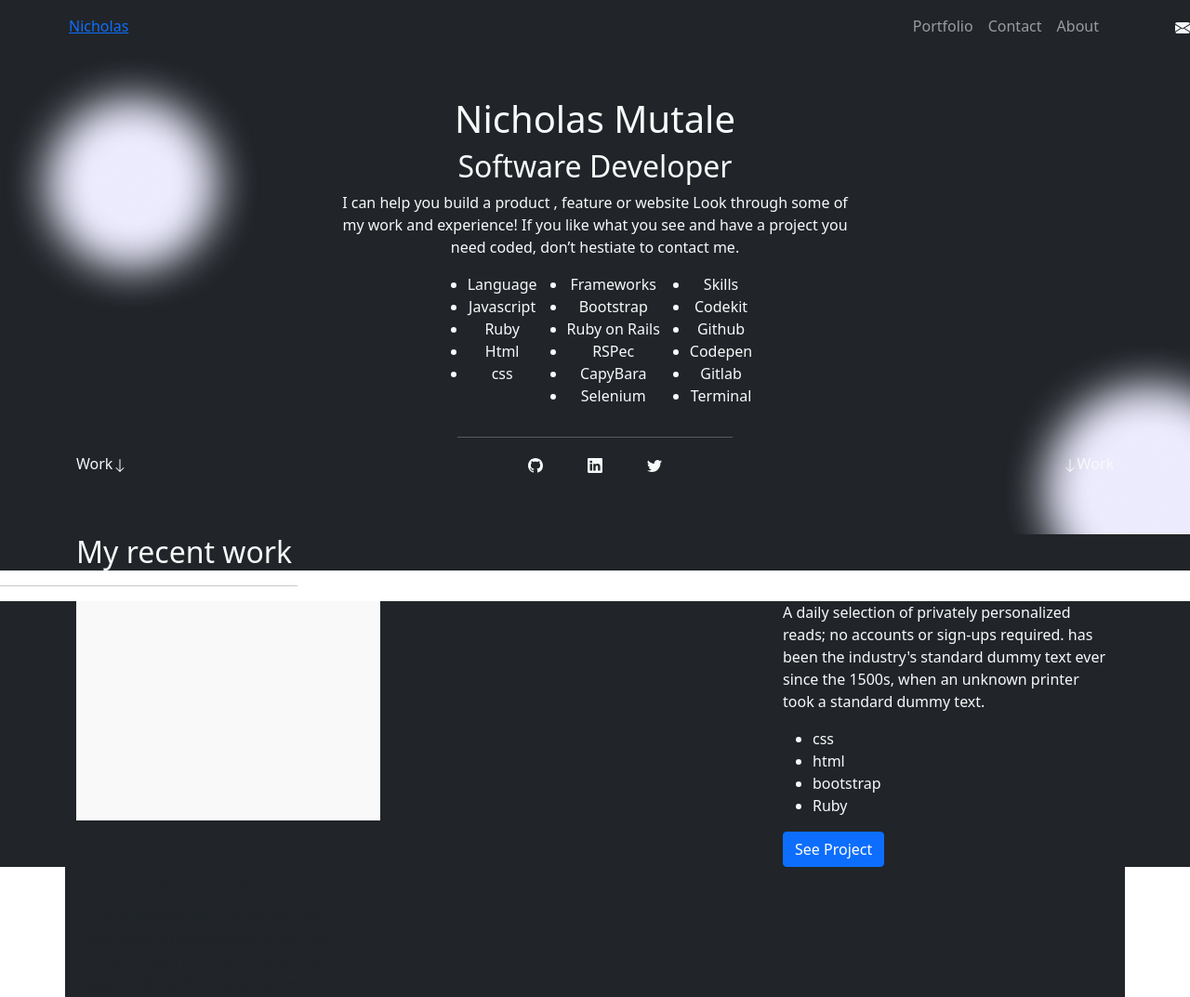
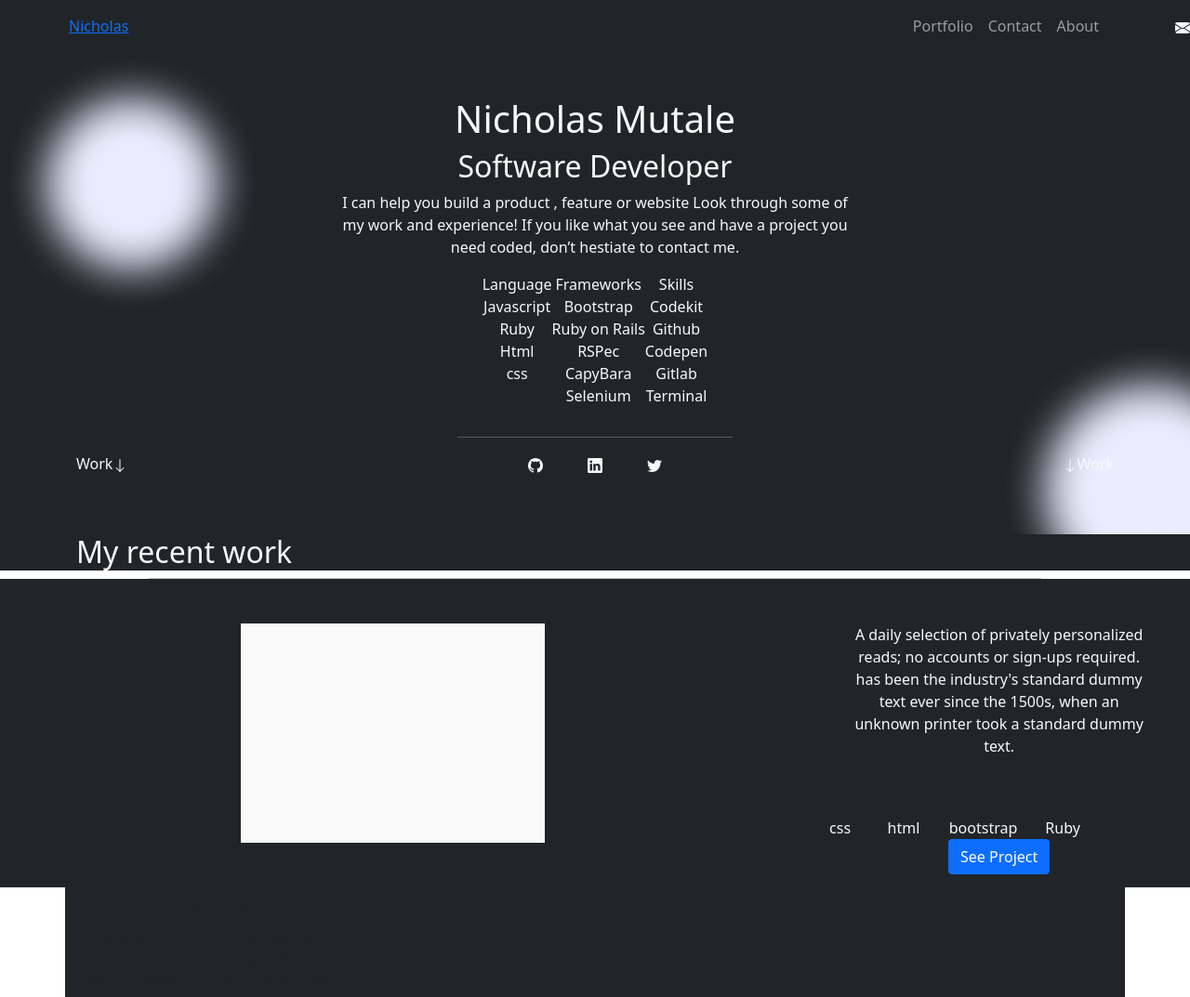
Before and after one commit to Mutalenic/My-portfolio, a plain HTML site: page index.html in a window 1280 px wide. Shown: the top 1073 px of the page at 93% size. Drawn offline with nearby package versions, Linux system fonts and the light colour scheme.

Commit message:
Align list items to center

```diff
--- a/index.html
+++ b/index.html
@@ -52,15 +52,15 @@
         you need coded, don’t hestiate to contact me.
       </p>
     </div>
-    <div class="col d-sm-flex justify-content-center">
-      <ul class="list-group-flush">
+    <div class="m-auto px-5 d-sm-flex justify-content-center list-unstyled">
+      <ul class="list-unstyled">
         <li>Language</li>
         <li>Javascript</li>
         <li>Ruby</li>
         <li>Html</li>
         <li>css</li>
       </ul>
-      <ul>
+      <ul class="list-unstyled">
         <li>Frameworks</li>
         <li>Bootstrap</li>
         <li>Ruby on Rails</li>
@@ -68,7 +68,7 @@
         <li>CapyBara</li>
         <li>Selenium</li>
       </ul>
-      <ul>
+      <ul class="list-unstyled">
         <li>Skills</li>
         <li>Codekit</li>
         <li>Github</li>
@@ -127,24 +127,25 @@
       <h2>My recent work</h2>
     </div>
   </section>
-  <hr class="w-25 justify-content-center">
-
-  <section class="bg-dark text-light">
-    <div class="container">
+       <hr class="w-75 text-center m-auto">
+  <section class="bg-dark text-light text-center">
+    <div class="justify-content-center">
       <div class="row">
-        <div class="col-sm-8">
+        <div class="col-8 p-5">
           <img src="bgimages/placeholder.png " class="img-fluid" />
         </div>
         <div class="col-sm-4">
+          <div class="col-18 p-5">
           <p>A daily selection of privately personalized reads; no accounts or sign-ups required. has been the
             industry's
             standard dummy text ever since the 1500s, when an unknown printer took a standard dummy text.</p>
-          <div>
-            <ul>
-              <li>css</li>
-              <li>html</li>
-              <li>bootstrap</li>
-              <li>Ruby</li>
+          </div>
+          <div class="m-auto">
+            <ul class="list-unstyled d-flex justify-content-col m-auto">
+              <li class="col-2">css</li>
+              <li class="col-2">html</li>
+              <li class="col-3">bootstrap</li>
+              <li class="col-2">Ruby</li>
             </ul>
           </div>
           <div>
@@ -167,7 +168,7 @@
       </div>
     </div>
 
-    <div class="">
+    <div>
     <form class="col-sm-5 m-auto align-items-center justify-content-center">
       <div class="form-group">
         <input type="email" class="form-control" id="exampleFormControlInput1" placeholder="name@example.com">
@@ -186,8 +187,8 @@
     <hr class="">
   </div>
 
-    <footer class="m-auto">
-    <div class="d-sm-flex justify-content-center">
+    <footer class="bg-dark text-light m-auto">
+    <div class="bg-dark text-light d-sm-flex justify-content-center">
       <ul
         class="list-group-item border-0 custom-border-bottom d-flex  list-unstyled justify-content-between align-items-cente">
         <li>
```
